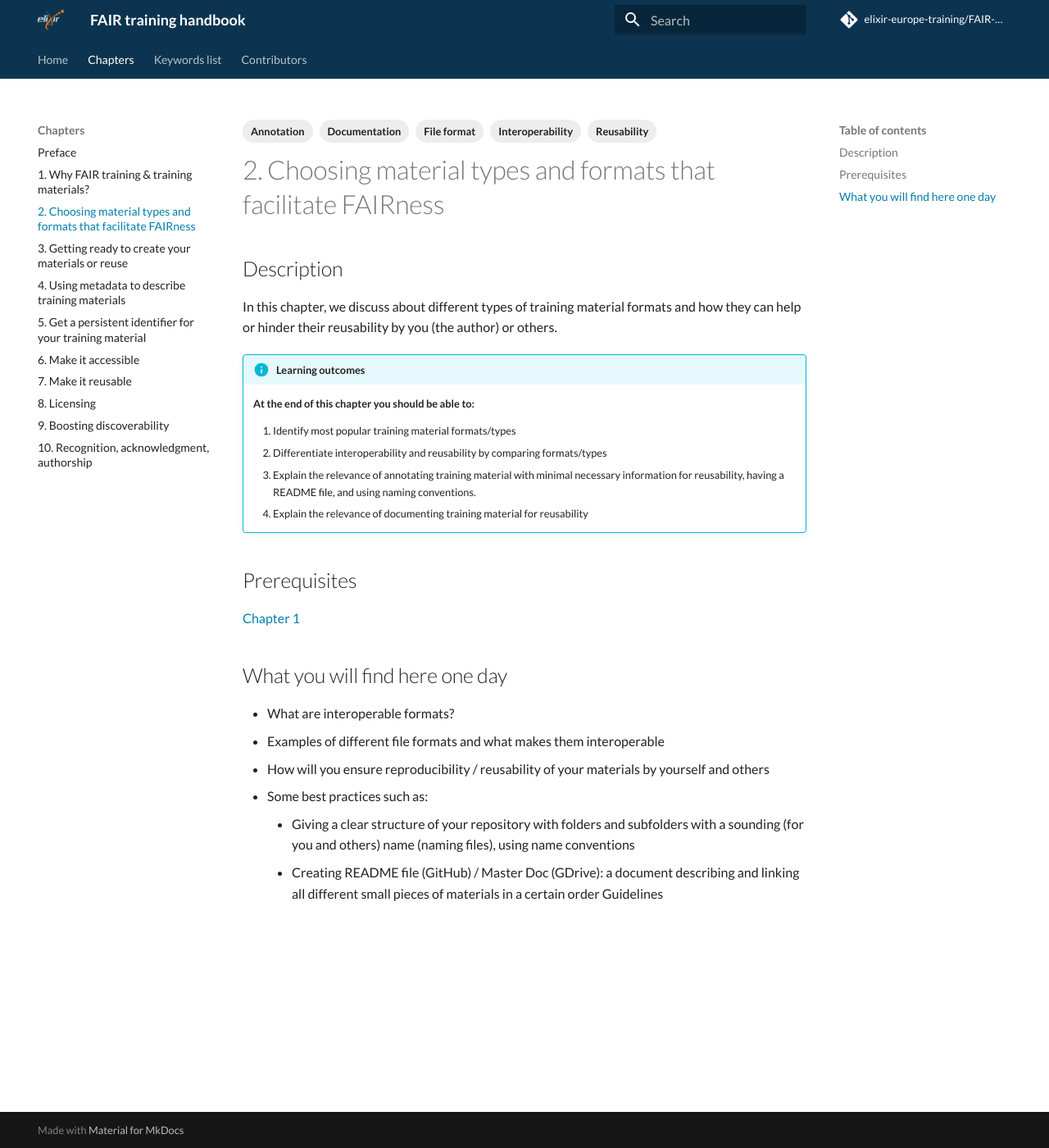
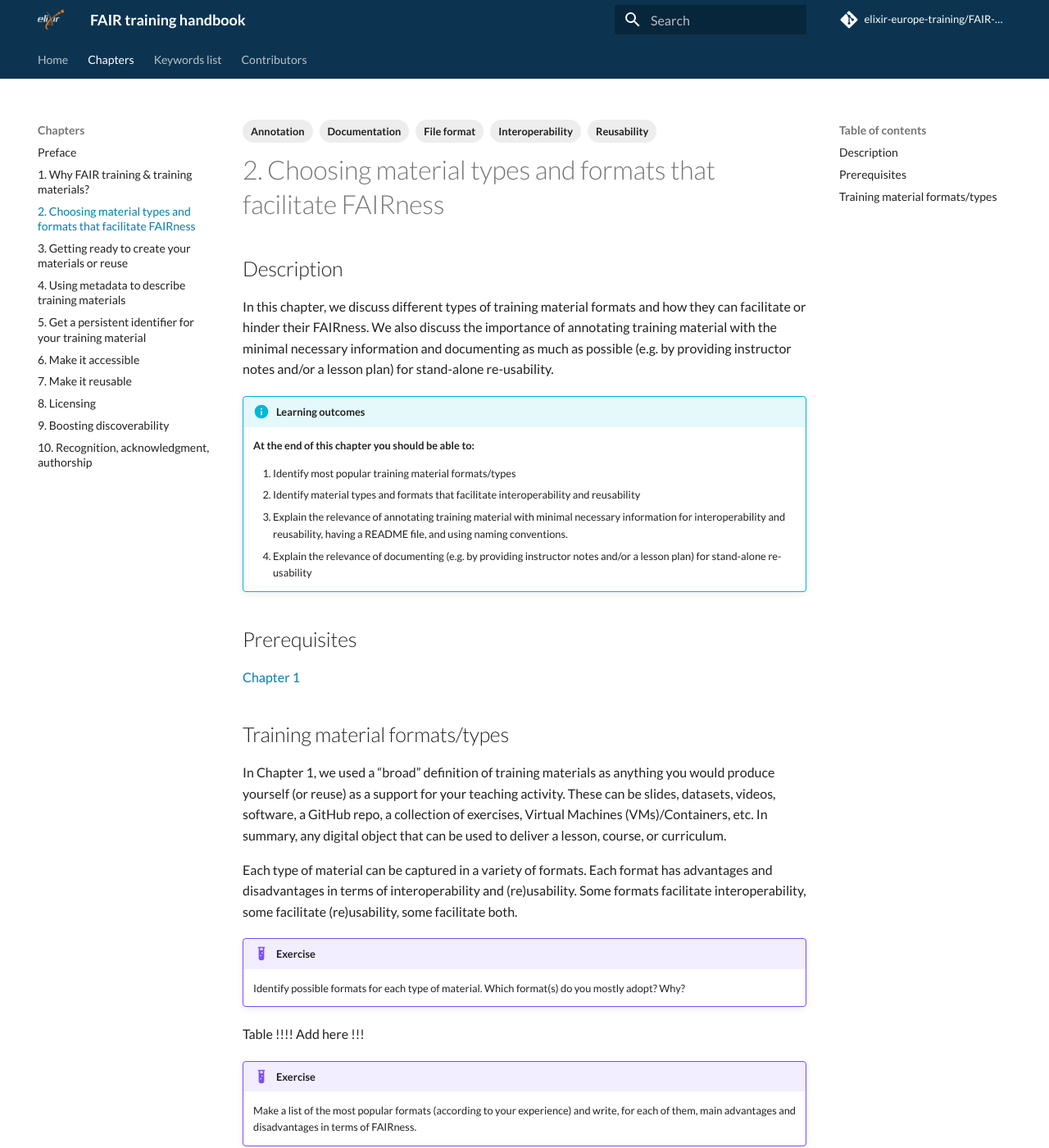
Before and after one commit to elixir-europe-training/ELIXIR-TrP-FAIR-training-handbook, an MkDocs documentation site: the page built from docs/chapters/chapter_02.md, in a window 1280 px wide and 1400 px high. Shown: the whole window at 82% size. Built offline with MkDocs 1.6.1 and Material for MkDocs 9.7.7, drawn with Linux system fonts in a browser that asks for light colours; comment, search, counter and statistics services are not loaded.

Commit message:
Added first session

```diff
--- a/docs/chapters/chapter_02.md
+++ b/docs/chapters/chapter_02.md
@@ -11,23 +11,31 @@ tags:
 
 ## Description
 
-In this chapter, we discuss about different types of training material formats and how they can help or hinder their reusability by you (the author) or others.
+In this chapter, we discuss different types of training material formats and how they can facilitate or hinder their FAIRness. We also discuss the importance of annotating training material with the minimal necessary information and documenting as much as possible (e.g. by providing instructor notes and/or a lesson plan) for stand-alone re-usability.
 
 !!! info "Learning outcomes"
     **At the end of this chapter you should be able to:**
 
      1. Identify most popular training material formats/types
-     2. Differentiate  interoperability and reusability by comparing formats/types
-     3. Explain the relevance of annotating training material with minimal necessary information for reusability, having a README file, and using naming conventions.
-     4. Explain the relevance of documenting training material for reusability
+     2. Identify material types and formats that facilitate interoperability and reusability
+     3. Explain the relevance of annotating training material with minimal necessary information for interoperability and  reusability, having a README file, and using naming conventions.
+     4. Explain the relevance of documenting (e.g. by providing instructor notes and/or a  lesson plan) for stand-alone re-usability
 
 ## Prerequisites
 [Chapter 1](chapter_01.md)
 
-## What you will find here one day
-* What are interoperable formats?
-* Examples of different file formats and what makes them interoperable
-* How will you ensure reproducibility / reusability of your materials by yourself and others
-* Some best practices such as:
-     * Giving a clear structure of your repository with folders and subfolders with a sounding (for you and others) name (naming files), using name conventions
-     * Creating README file (GitHub) / Master Doc (GDrive): a document describing and linking all different small pieces of materials in a certain order Guidelines
+## Training material formats/types
+
+In Chapter 1, we used a “broad” definition of training materials as anything you would produce yourself (or reuse) as a support for your teaching activity. These can be slides, datasets, videos, software, a GitHub repo, a collection of exercises, Virtual Machines (VMs)/Containers, etc. In summary, any digital object that can be used to deliver a lesson, course, or curriculum.
+
+Each type of material can be captured in a variety of formats. Each format has advantages and disadvantages in terms of interoperability and (re)usability. Some formats facilitate interoperability, some facilitate (re)usability, some facilitate both.
+
+!!! example "Exercise"
+
+     Identify possible formats for each type of material. Which format(s) do you mostly adopt? Why?
+
+Table !!!! Add here !!!
+
+!!! example "Exercise"
+
+     Make a list of the most popular formats (according to your experience) and write, for each of them, main advantages and disadvantages in terms of FAIRness.
```
